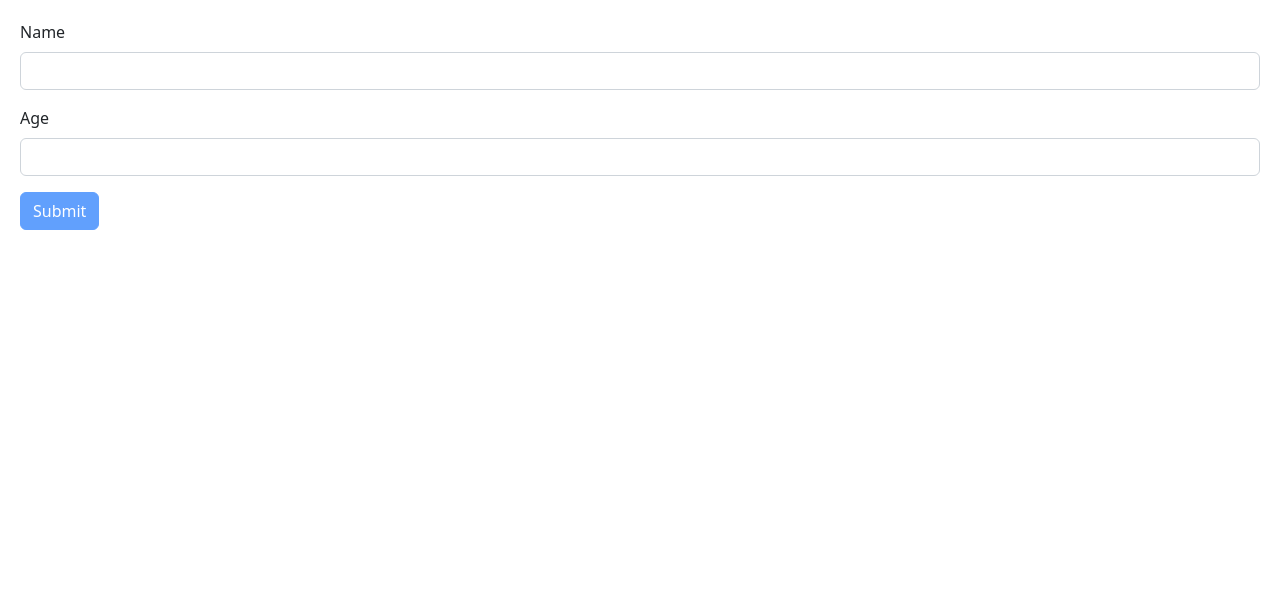
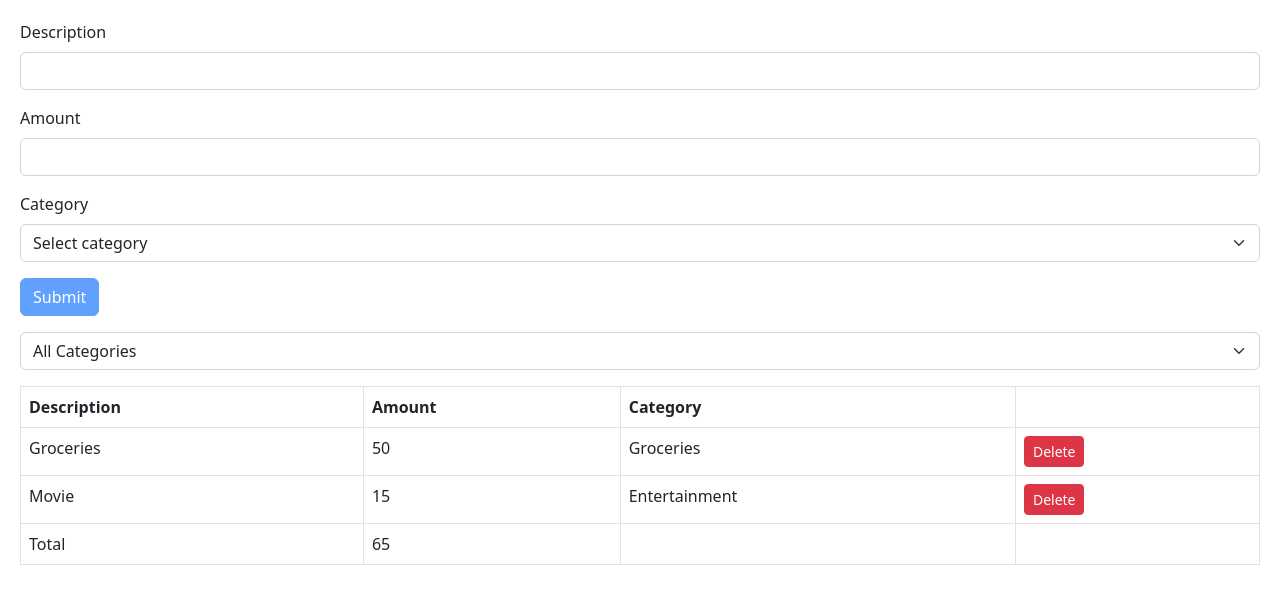
Before and after one commit to CaptainSalman/ReactPracticeApp, a React (Vite) app: page / in a window 1280 px wide. Shown: the top 604 px of the page. Built offline with nearby package versions, Linux system fonts and the light colour scheme.

Commit message:
Created Expense-tracker exercise

```diff
--- a/src/App.tsx
+++ b/src/App.tsx
@@ -1,10 +1,22 @@
-import Form from "./components/Form";
+import { useState } from "react";
+import ExpenseList from "./Expense-tracker/components/ExpenseList";
+import ExpenseFilter from "./Expense-tracker/components/ExpenseFilter";
+import Form from "./Expense-tracker/components/Form";
+
 
 const App = () => {
-
+  const [selectedCategory, setSelectedCategory] = useState<string>();
+  const [expenses, setExpenses] = useState([
+    { id: 1, description: "Groceries", amount: 50, category: "Groceries" },
+    { id: 2, description: "Movie", amount: 15, category: "Entertainment" },
+  ]);
+  const filteredExpenses = expenses.filter(expense => selectedCategory ? expense.category === selectedCategory : expenses);
+  if (expenses.length === 0) return null;
   return (
     <div>
-      <Form />
+      <Form onSubmit={ expense => setExpenses([...expenses, { id: expenses.length + 1, ...expense }])}/>
+      <ExpenseFilter onSelectCategory={(category) => setSelectedCategory(category)} />
+      <ExpenseList expenses={filteredExpenses} onDeleteExpense={(id) => {setExpenses(expenses.filter(expense => expense.id !== id))}} />
     </div>
   );
 };
--- /dev/null
+++ b/src/Expense-tracker/categories.ts
@@ -0,0 +1 @@
+export const Categories = ["Entertainment", "Utilities", "Groceries"] as const;
--- /dev/null
+++ b/src/Expense-tracker/components/ExpenseFilter.tsx
@@ -0,0 +1,25 @@
+import React from "react";
+import { Categories } from "../categories";
+
+interface Props {
+  onSelectCategory: (category: string) => void;
+}
+const ExpenseFilter = ({ onSelectCategory }: Props) => {
+  return (
+    <select
+      name="category"
+      id="category"
+      className="form-select mb-3 mt-3"
+      onChange={(e) => onSelectCategory(e.target.value)}
+    >
+      <option value="">All Categories</option>
+      {Categories.map((category) => (
+        <option key={category} value={category}>
+          {category}
+        </option>
+      ))}
+    </select>
+  );
+};
+
+export default ExpenseFilter;
--- /dev/null
+++ b/src/Expense-tracker/components/ExpenseList.tsx
@@ -0,0 +1,55 @@
+import React from "react";
+
+interface expense {
+  id: number;
+  description: string;
+  amount: number;
+  category: string;
+}
+
+interface Props {
+  expenses: expense[];
+  onDeleteExpense: (id: number) => void;
+}
+
+const ExpenseList = ({ expenses, onDeleteExpense }: Props) => {
+  return (
+    <table className="table table-bordered">
+      <thead>
+        <tr>
+          <th>Description</th>
+          <th>Amount</th>
+          <th>Category</th>
+          <th></th>
+        </tr>
+      </thead>
+      <tbody>
+        {expenses.map((expense) => (
+          <tr key={expense.id}>
+            <td>{expense.description}</td>
+            <td>{expense.amount}</td>
+            <td>{expense.category}</td>
+            <td>
+              <button
+                className="btn btn-danger btn-sm"
+                onClick={() => onDeleteExpense(expense.id)}
+              >
+                Delete
+              </button>
+            </td>
+          </tr>
+        ))}
+      </tbody>
+      <tfoot>
+        <tr>
+          <td>Total</td>
+          <td>{expenses.reduce((acc, expense) => acc + expense.amount, 0)}</td>
+          <td></td>
+          <td></td>
+        </tr>
+      </tfoot>
+    </table>
+  );
+};
+
+export default ExpenseList;
--- /dev/null
+++ b/src/Expense-tracker/components/Form.tsx
@@ -0,0 +1,90 @@
+import { useForm } from "react-hook-form";
+import z from "zod";
+import { zodResolver } from "@hookform/resolvers/zod";
+import { Categories } from "../categories";
+
+interface Props {
+  onSubmit: (data: FormData) => void;
+}
+
+const schema = z.object({
+  description: z
+    .string()
+    .min(3, { message: "Description must be at least 3 characters" }),
+  amount: z
+    .number({ invalid_type_error: "Amount must be a number" })
+    .min(0.01, { message: "Amount must be at least 0.01" })
+    .max(100_000, { message: "Amount must be less than or equal to 100000" }),
+  category: z.enum(Categories, {
+    errorMap: () => ({ message: "Category is required" }),
+  }),
+});
+
+type FormData = z.infer<typeof schema>;
+
+const Form = ({ onSubmit }: Props) => {
+  const {
+    register,
+    handleSubmit,
+    reset,
+    formState: { errors, isValid },
+  } = useForm<FormData>({ resolver: zodResolver(schema) });
+  return (
+    <form
+      onSubmit={handleSubmit((data) => {
+        onSubmit(data);
+        reset();
+      })}
+    >
+      <div className="mb-3">
+        <label htmlFor="description" className="form-label">
+          Description
+        </label>
+        <input
+          type="text"
+          className="form-control"
+          id="description"
+          {...register("description")}
+        />
+        {errors.description && (
+          <p className="text-danger">{errors.description.message}</p>
+        )}
+      </div>
+      <div className="mb-3">
+        <label htmlFor="amount" className="form-label">
+          Amount
+        </label>
+        <input
+          type="text"
+          className="form-control"
+          id="amount"
+          {...register("amount", { valueAsNumber: true })}
+        />
+        {errors.amount && (
+          <p className="text-danger">{errors.amount.message}</p>
+        )}
+      </div>
+      <div className="mb-3">
+        <label htmlFor="category" className="form-label">
+          Category
+        </label>
+        <select id="category" className="form-select" {...register("category")}>
+          <option value="">Select category</option>
+          {Categories.map((category) => (
+            <option key={category} value={category}>
+              {category}
+            </option>
+          ))}
+        </select>
+        {errors.category && (
+          <p className="text-danger">{errors.category.message}</p>
+        )}
+      </div>
+      <button disabled={!isValid} type="submit" className="btn btn-primary">
+        Submit
+      </button>
+    </form>
+  );
+};
+
+export default Form;
--- /dev/null
+++ b/src/components/PracticeListGroup/index.tsx
@@ -0,0 +1,2 @@
+import ListGroup from "./ListGroup";
+export default ListGroup;
```
Also changed, not shown: src/components/PracticeListGroup/ListGroup.css (added, +8 -0 lines), src/components/PracticeListGroup/ListGroup.tsx (added, +50 -0 lines), src/components/PraticeForm.tsx (deleted).
